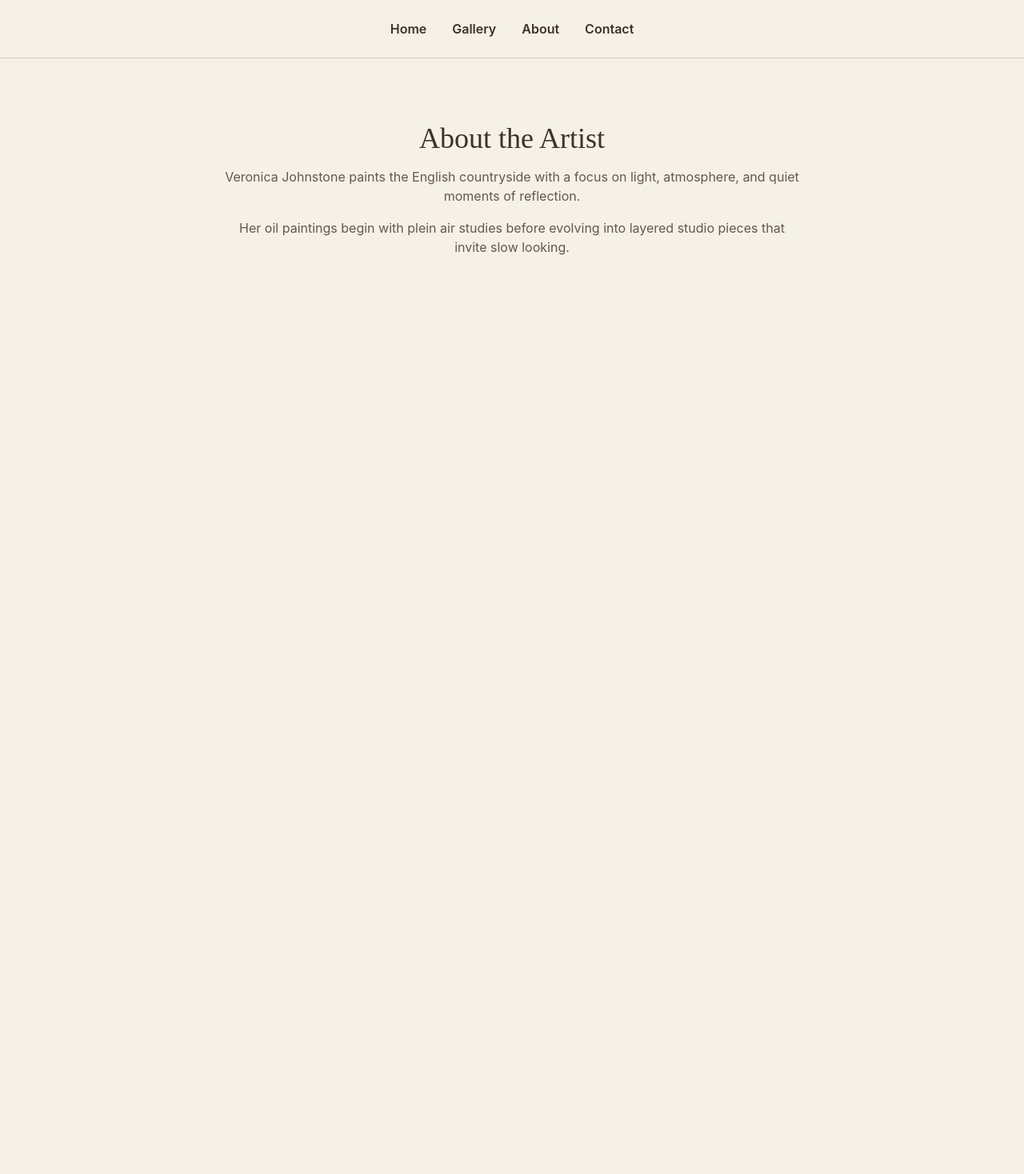
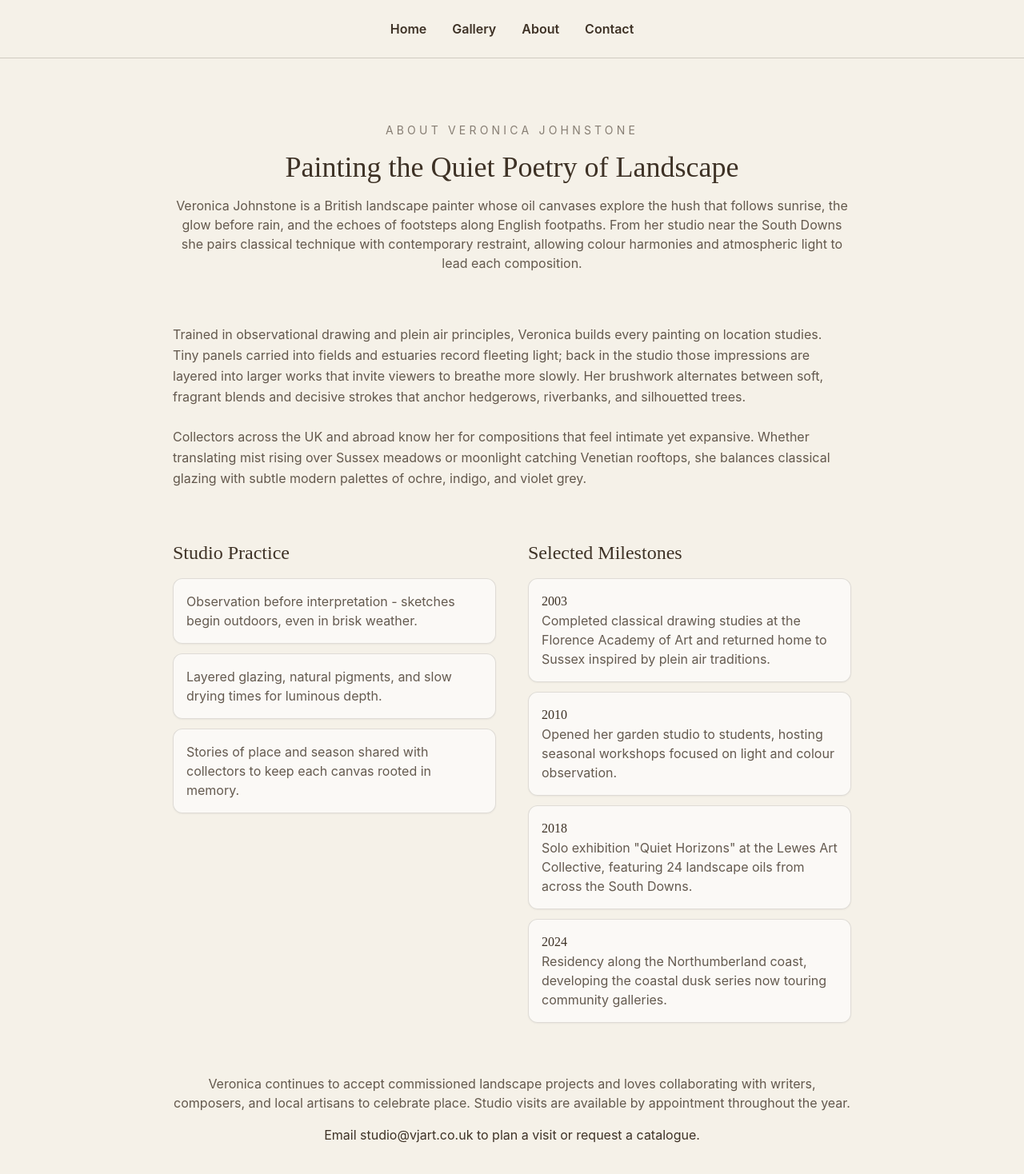
Before and after one commit to PatchLore/VJArt, a Next.js app in the folder vjj-art-portfolio/: page /about in a window 1280 px wide. Shown: the top 1468 px of the page at 80% size. Before the commit the page ends 800 px from the top, so only its background shows below. Built offline with nearby package versions, Linux system fonts and the light colour scheme.

Commit message:
Enrich Veronica Johnstone bio

```diff
--- a/vjj-art-portfolio/app/about/page.tsx
+++ b/vjj-art-portfolio/app/about/page.tsx
@@ -1,17 +1,82 @@
 import Header from "@/components/Header"
+
+const milestones = [
+  {
+    year: "2003",
+    detail: "Completed classical drawing studies at the Florence Academy of Art and returned home to Sussex inspired by plein air traditions."
+  },
+  {
+    year: "2010",
+    detail: "Opened her garden studio to students, hosting seasonal workshops focused on light and colour observation."
+  },
+  {
+    year: "2018",
+    detail: 'Solo exhibition "Quiet Horizons" at the Lewes Art Collective, featuring 24 landscape oils from across the South Downs.'
+  },
+  {
+    year: "2024",
+    detail: "Residency along the Northumberland coast, developing the coastal dusk series now touring community galleries."
+  }
+]
+
+const values = [
+  "Observation before interpretation - sketches begin outdoors, even in brisk weather.",
+  "Layered glazing, natural pigments, and slow drying times for luminous depth.",
+  "Stories of place and season shared with collectors to keep each canvas rooted in memory."
+]
 
 export default function About() {
   return (
     <main>
       <Header />
-      <section className="max-w-3xl mx-auto px-6 py-20 text-center space-y-4">
-        <h1 className="text-3xl md:text-4xl font-serif">About the Artist</h1>
-        <p className="text-brown/80">
-          Veronica Johnstone paints the English countryside with a focus on light, atmosphere, and quiet moments of reflection.
-        </p>
-        <p className="text-brown/80">
-          Her oil paintings begin with plein air studies before evolving into layered studio pieces that invite slow looking.
-        </p>
+      <section className="max-w-4xl mx-auto px-6 py-20 space-y-16">
+        <header className="text-center space-y-4">
+          <p className="uppercase tracking-[0.3em] text-sm text-brown/60">About Veronica Johnstone</p>
+          <h1 className="text-3xl md:text-4xl font-serif">Painting the Quiet Poetry of Landscape</h1>
+          <p className="text-brown/80">
+            Veronica Johnstone is a British landscape painter whose oil canvases explore the hush that follows sunrise, the glow before rain, and the echoes of footsteps along English footpaths. From her studio near the South Downs she pairs classical technique with contemporary restraint, allowing colour harmonies and atmospheric light to lead each composition.
+          </p>
+        </header>
+
+        <article className="space-y-6 text-brown/80 leading-relaxed">
+          <p>
+            Trained in observational drawing and plein air principles, Veronica builds every painting on location studies. Tiny panels carried into fields and estuaries record fleeting light; back in the studio those impressions are layered into larger works that invite viewers to breathe more slowly. Her brushwork alternates between soft, fragrant blends and decisive strokes that anchor hedgerows, riverbanks, and silhouetted trees.
+          </p>
+          <p>
+            Collectors across the UK and abroad know her for compositions that feel intimate yet expansive. Whether translating mist rising over Sussex meadows or moonlight catching Venetian rooftops, she balances classical glazing with subtle modern palettes of ochre, indigo, and violet grey.
+          </p>
+        </article>
+
+        <section className="grid gap-10 md:grid-cols-2">
+          <div className="space-y-4">
+            <h2 className="text-2xl font-serif text-brown">Studio Practice</h2>
+            <ul className="space-y-3 text-brown/80">
+              {values.map((value) => (
+                <li key={value} className="rounded-xl border border-brown/15 bg-white/60 p-4 text-left shadow-sm">
+                  {value}
+                </li>
+              ))}
+            </ul>
+          </div>
+          <div className="space-y-4">
+            <h2 className="text-2xl font-serif text-brown">Selected Milestones</h2>
+            <ul className="space-y-3 text-brown/80">
+              {milestones.map((milestone) => (
+                <li key={milestone.year} className="rounded-xl border border-brown/15 bg-white/60 p-4 shadow-sm">
+                  <p className="font-serif text-brown">{milestone.year}</p>
+                  <p>{milestone.detail}</p>
+                </li>
+              ))}
+            </ul>
+          </div>
+        </section>
+
+        <footer className="space-y-4 text-center">
+          <p className="text-brown/80">
+            Veronica continues to accept commissioned landscape projects and loves collaborating with writers, composers, and local artisans to celebrate place. Studio visits are available by appointment throughout the year.
+          </p>
+          <p className="text-brown">Email <a href="mailto:studio@vjart.co.uk" className="hover:text-gold">studio@vjart.co.uk</a> to plan a visit or request a catalogue.</p>
+        </footer>
       </section>
     </main>
   )
```
